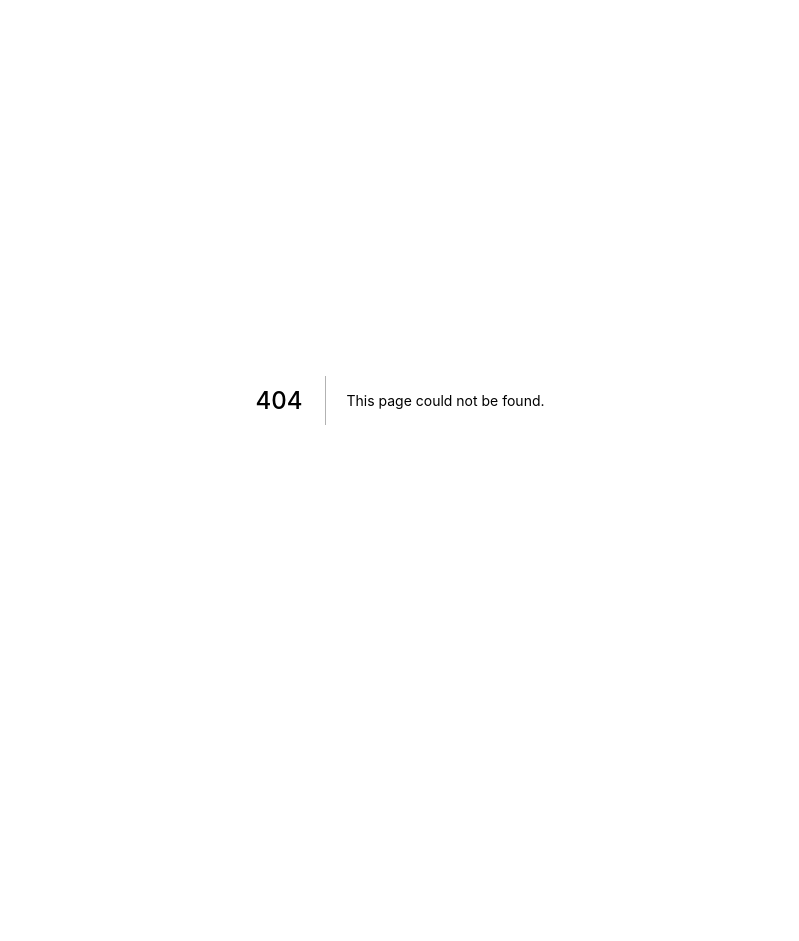
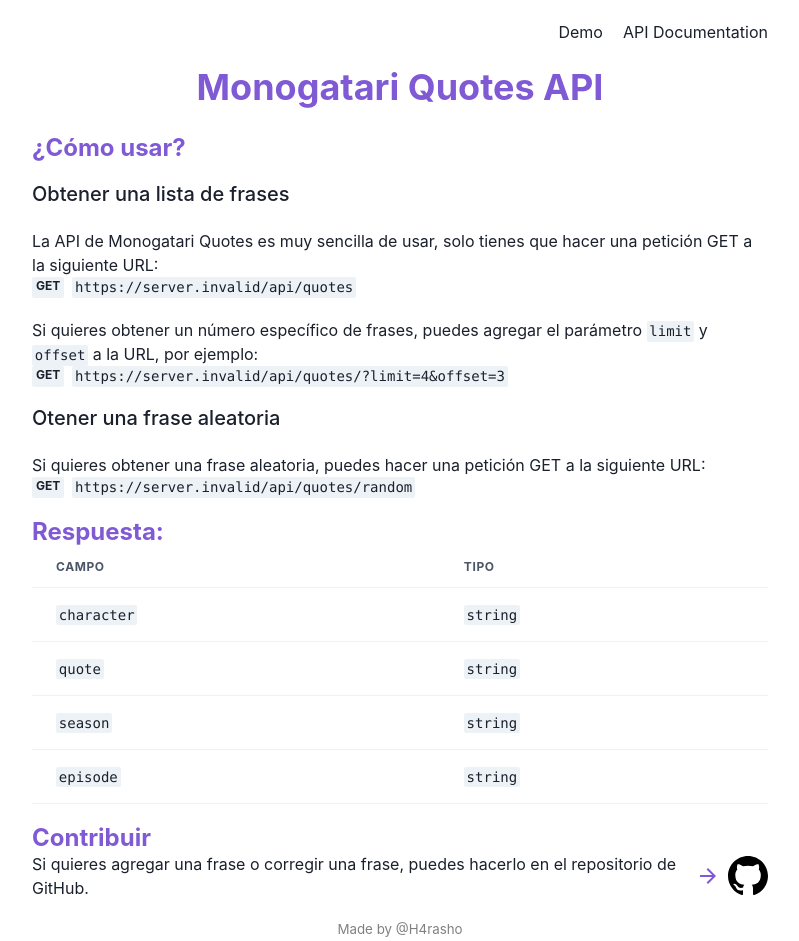
Before and after one commit to H4rasho/monogatari-quotes, a Next.js app: page /documentation in a window 1280 px wide. Before the commit this address had no page. Shown: the top 941 px of the page, without its empty margins (240-1039 px from the left). Before the commit the page ends 800 px from the top, so only its background shows below. Built offline with nearby package versions, Linux system fonts and the light colour scheme; no server answers.

Commit message:
Create Page Documentation

```diff
--- /dev/null
+++ b/components/DocumentationItem.tsx
@@ -0,0 +1,29 @@
+import { Badge, Code, Flex, Text } from "@chakra-ui/react";
+
+export default function DocumentationItem({
+  description,
+  endpoint,
+}: {
+  description: React.ReactNode;
+  endpoint: string;
+}) {
+  return (
+    <>
+      {description}
+      <a href={endpoint} target="_black" rel="noreferrer noopener">
+        <Flex gap={2}>
+          <Badge>GET</Badge>
+          <Code
+            _hover={{
+              backgroundColor: "purple.500",
+              color: "white",
+              transition: "all 0.6s",
+            }}
+          >
+            {endpoint}{" "}
+          </Code>
+        </Flex>
+      </a>
+    </>
+  );
+}
--- /dev/null
+++ b/components/Footer.tsx
@@ -0,0 +1,32 @@
+import { Center, Text, TextProps } from "@chakra-ui/react";
+
+export interface CopirihtTextProps extends TextProps {
+  children: string;
+}
+
+const CopirihtText = ({ children, ...rest }: CopirihtTextProps) => (
+  <Text textColor="gray" as="p" fontSize="smaller" {...rest}>
+    {children}
+  </Text>
+);
+
+export default function Footer() {
+  return (
+    <Center as="footer" mt={5} flexDirection="column">
+      <a
+        href="https://twitter.com/H4rasho"
+        target="_black"
+        rel="noreferrer noopener"
+      >
+        <CopirihtText
+          _hover={{
+            color: "purple.900",
+          }}
+        >
+          Made by @H4rasho
+        </CopirihtText>
+      </a>
+      <CopirihtText>All Quotes Belong to Monogatari Series</CopirihtText>
+    </Center>
+  );
+}
--- /dev/null
+++ b/components/Header.tsx
@@ -0,0 +1,19 @@
+import { Link, List, ListItem } from "@chakra-ui/react";
+import NextLink from "next/link";
+
+export default function Header() {
+  return (
+    <List display="flex" gap={5} justifyContent="right" mt={5}>
+      <ListItem>
+        <NextLink href="/" passHref>
+          <Link>Demo</Link>
+        </NextLink>
+      </ListItem>
+      <ListItem>
+        <NextLink href="/documentation" passHref>
+          <Link>API Documentation</Link>
+        </NextLink>
+      </ListItem>
+    </List>
+  );
+}
--- /dev/null
+++ b/components/Layout.tsx
@@ -0,0 +1,18 @@
+import { Container } from "@chakra-ui/react";
+import Footer from "./Footer";
+import Header from "./Header";
+
+export default function Layout({ children }: any) {
+  return (
+    <Container
+      maxW="container.md"
+      alignContent="center"
+      justifyContent="center"
+      as="main"
+    >
+      <Header />
+      {children}
+      <Footer />
+    </Container>
+  );
+}
--- /dev/null
+++ b/components/icons/Github.tsx
@@ -0,0 +1,19 @@
+const Github = () => (
+  <svg
+    width={40}
+    height={40}
+    viewBox="0 0 16 16"
+    style={{
+      msTransform: "rotate(360deg)",
+      WebkitTransform: "rotate(360deg)",
+      transform: "rotate(360deg)",
+    }}
+  >
+    <path
+      fillRule="evenodd"
+      d="M8 0C3.58 0 0 3.58 0 8c0 3.54 2.29 6.53 5.47 7.59.4.07.55-.17.55-.38 0-.19-.01-.82-.01-1.49-2.01.37-2.53-.49-2.69-.94-.09-.23-.48-.94-.82-1.13-.28-.15-.68-.52-.01-.53.63-.01 1.08.58 1.23.82.72 1.21 1.87.87 2.33.66.07-.52.28-.87.51-1.07-1.78-.2-3.64-.89-3.64-3.95 0-.87.31-1.59.82-2.15-.08-.2-.36-1.02.08-2.12 0 0 .67-.21 2.2.82.64-.18 1.32-.27 2-.27.68 0 1.36.09 2 .27 1.53-1.04 2.2-.82 2.2-.82.44 1.1.16 1.92.08 2.12.51.56.82 1.27.82 2.15 0 3.07-1.87 3.75-3.65 3.95.29.25.54.73.54 1.48 0 1.07-.01 1.93-.01 2.2 0 .21.15.46.55.38A8.013 8.013 0 0 0 16 8c0-4.42-3.58-8-8-8z"
+    />
+  </svg>
+);
+
+export default Github;
--- /dev/null
+++ b/pages/documentation.tsx
@@ -0,0 +1,161 @@
+import Head from "next/head";
+import {
+  Box,
+  Button,
+  Code,
+  Heading,
+  HStack,
+  Icon,
+  Table,
+  TableContainer,
+  Tbody,
+  Td,
+  Text,
+  Th,
+  Thead,
+  Tr,
+} from "@chakra-ui/react";
+import Layout from "../components/Layout";
+import { API_URL } from "../config";
+import DocumentationItem from "../components/DocumentationItem";
+import Github from "../components/icons/Github";
+import { ArrowForwardIcon } from "@chakra-ui/icons";
+
+const API_BASE_URL = `${API_URL}/api/quotes`;
+const API_URL_WITH_PAGINATION = `${API_BASE_URL}/?limit=4&offset=3`;
+const API_URL_RANDOM = `${API_BASE_URL}/random`;
+
+const QUOTES_API_RESPONSE = [
+  {
+    campo: "character",
+    tipo: "string",
+  },
+  {
+    campo: "quote",
+    tipo: "string",
+  },
+  {
+    campo: "season",
+    tipo: "string",
+  },
+  {
+    campo: "episode",
+    tipo: "string",
+  },
+];
+
+export default function Documentacion() {
+  return (
+    <>
+      <Head>
+        <title>Monogatari Quotes - Api Documentation</title>
+        <meta
+          name="description"
+          content="Documentacion de la API de frases de monogatari"
+        />
+        <link rel="icon" href="/favicon.ico" />
+      </Head>
+
+      <Layout>
+        <Text
+          mt={4}
+          fontSize={{ base: "2xl", md: "3xl", lg: "4xl" }}
+          as="h1"
+          fontWeight="bold"
+          textAlign="center"
+          textColor={"purple.500"}
+        >
+          Monogatari Quotes API
+        </Text>
+        <Heading as="h2" fontSize="2xl" mt={5} textColor="purple.500">
+          ¿Cómo usar?
+        </Heading>
+
+        <Text mt={4} fontSize="xl" fontWeight="medium">
+          Obtener una lista de frases
+        </Text>
+
+        <DocumentationItem
+          description={<QuotesListDescription />}
+          endpoint={API_BASE_URL}
+        />
+
+        <DocumentationItem
+          description={<PaginationDescription />}
+          endpoint={API_URL_WITH_PAGINATION}
+        />
+        <Text mt={4} fontSize="xl" fontWeight="medium">
+          Otener una frase aleatoria
+        </Text>
+        <DocumentationItem
+          description={<RandomQuoteDescription />}
+          endpoint={API_URL_RANDOM}
+        ></DocumentationItem>
+
+        <Heading as="h2" fontSize="2xl" mt={5} textColor="purple.500">
+          Respuesta:
+        </Heading>
+
+        <TableContainer>
+          <Table variant="simple">
+            <Thead>
+              <Th>Campo</Th>
+              <Th>Tipo</Th>
+            </Thead>
+            <Tbody>
+              {QUOTES_API_RESPONSE.map((item) => (
+                <Tr key={item.campo}>
+                  <Td>
+                    <Code>{item.campo}</Code>
+                  </Td>
+                  <Td>
+                    <Code>{item.tipo}</Code>
+                  </Td>
+                </Tr>
+              ))}
+            </Tbody>
+          </Table>
+        </TableContainer>
+
+        <Heading as="h2" fontSize="2xl" mt={5} textColor="purple.500">
+          Contribuir
+        </Heading>
+        <HStack>
+          <Text>
+            Si quieres agregar una frase o corregir una frase, puedes hacerlo en
+            el repositorio de GitHub.
+          </Text>
+          <ArrowForwardIcon color="purple.500" w={6} h={6} />
+          <a
+            href="https://github.com/H4rasho"
+            target="_black"
+            rel="noreferrer noopener"
+          >
+            <Github />
+          </a>
+        </HStack>
+      </Layout>
+    </>
+  );
+}
+
+const QuotesListDescription = () => (
+  <Text mt={5}>
+    La API de Monogatari Quotes es muy sencilla de usar, solo tienes que hacer
+    una petición GET a la siguiente URL:
+  </Text>
+);
+
+const PaginationDescription = () => (
+  <Text mt={5}>
+    Si quieres obtener un número específico de frases, puedes agregar el
+    parámetro <Code>limit</Code> y <Code>offset</Code> a la URL, por ejemplo:
+  </Text>
+);
+
+const RandomQuoteDescription = () => (
+  <Text mt={5}>
+    Si quieres obtener una frase aleatoria, puedes hacer una petición GET a la
+    siguiente URL:
+  </Text>
+);
```
Also changed, not shown: pages/index.tsx (+6 -2 lines), pages/api/quotes/index.ts (renamed from pages/api/quotes.ts), pages/api/quotes/random.ts (renamed from pages/api/random.ts).
